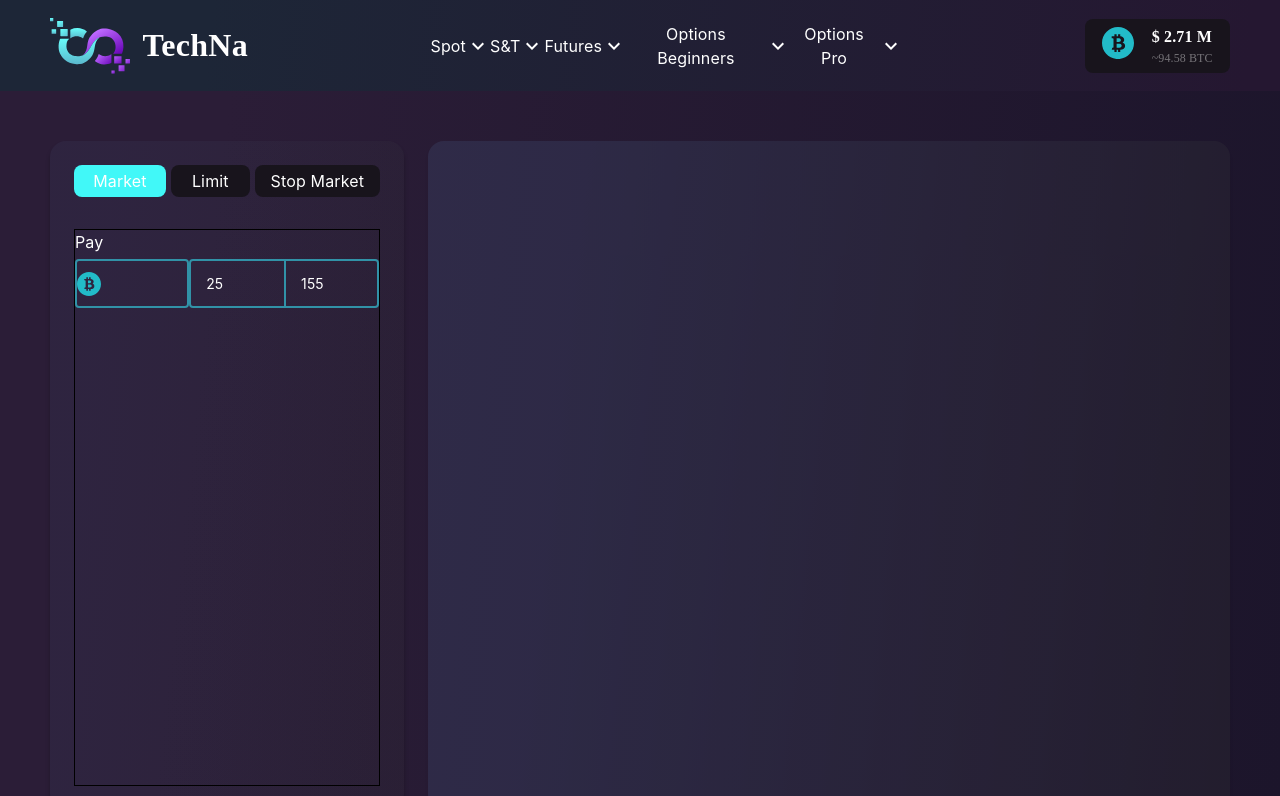
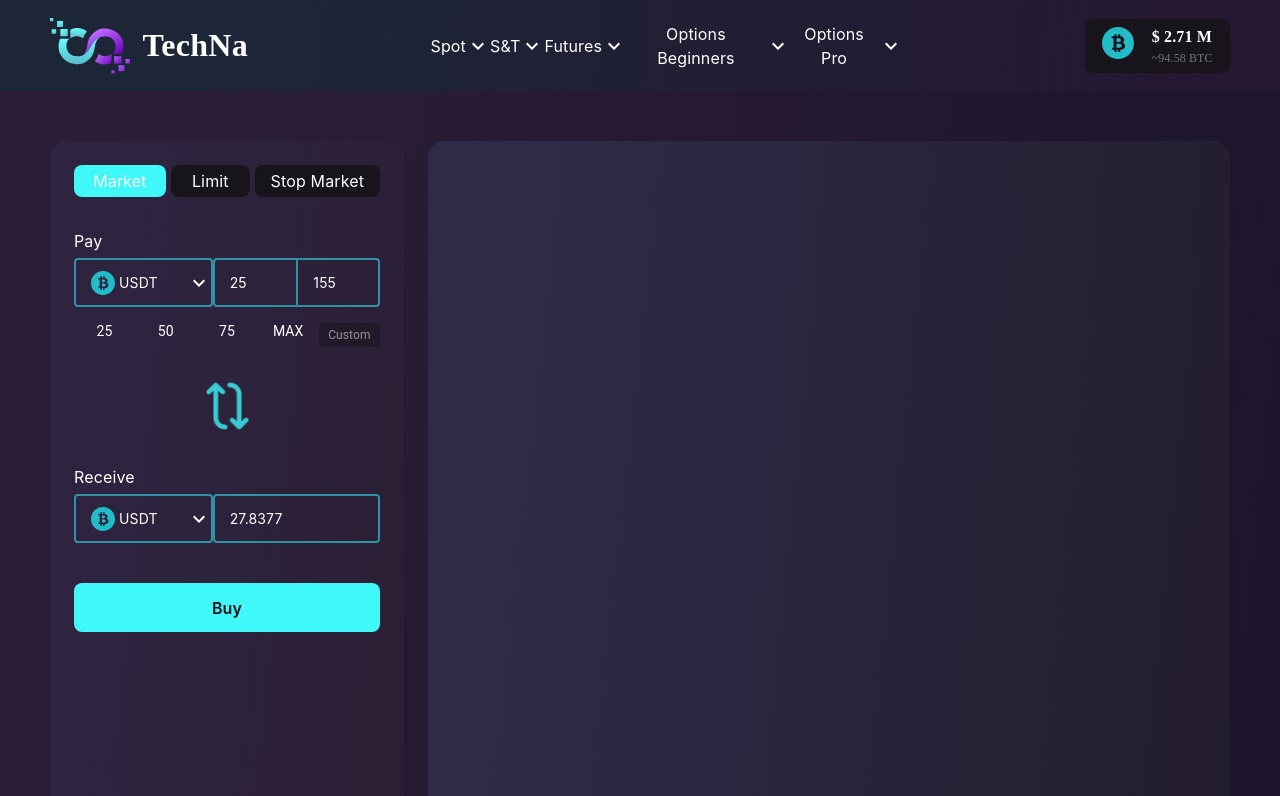
Before and after one commit to jayanta-developer/techna, a React (Create React App) app: page /spot in a window 1280 px wide. Shown: the top 796 px of the page. Built offline with nearby package versions, Linux system fonts and the light colour scheme.

Commit message:
working on tabes

```diff
--- a/src/Pages/Spot/index.jsx
+++ b/src/Pages/Spot/index.jsx
@@ -3,9 +3,10 @@ import { Box, Typography } from '@mui/material'
 import KeyboardArrowDownIcon from '@mui/icons-material/KeyboardArrowDown';
 import { sBitIcon } from "../../Assets/Data"
 
+import "./style.css"
 
-
-import "./style.css"
+//images
+import refreshLogo from "../../Assets/Images/image 124.png.svg"
 
 //component
 import NavBar from '../../Components/NavBar'
@@ -20,8 +21,6 @@ export default function Spot() {
       <Box className="spotContainer">
 
         <Box className="spotFBox">
-
-
           <Box className="spotSideMenu">
             {/* side menu */}
             <Box className="spotNavMenu">
@@ -36,29 +35,217 @@ export default function Spot() {
               </Box>
             </Box>
 
-            {/* tabe section */}
-            <Box className="tabeinnerSection market">
+            {/* tabe  marketSection */}
+            <Box sx={{ display: sideTab === 1 ? "flex" : "none" }} className="tabeinnerSection marketSection">
               <Typography className='sideMenuGText'>Pay</Typography>
+
               <Box className="usdTHeader">
                 <Box className="usdSelectorBox">
                   {sBitIcon}
-
+                  <Typography>USDT</Typography>
+                  <KeyboardArrowDownIcon sx={{ color: "#fff" }} />
                 </Box>
-
                 <Box className="usdTBox">
                   <Box><Typography>25</Typography></Box>
                   <Box><Typography>155</Typography></Box>
                 </Box>
               </Box>
 
+              <Box className="usdTHeaderValue">
+                <Box className="usdTHeaderValueItem">
+                  <Typography>25</Typography>
+                </Box>
+                <Box className="usdTHeaderValueItem">
+                  <Typography>50</Typography>
+                </Box>
+                <Box className="usdTHeaderValueItem">
+                  <Typography>75</Typography>
+                </Box>
+                <Box className="usdTHeaderValueItem">
+                  <Typography>MAX</Typography>
+                </Box>
+                <Box className="usdTHeaderValueItem customBtn">
+                  <Typography>Custom</Typography>
+                </Box>
+              </Box>
 
+              <Box className="placeholderRefres_box">
+                <img src={refreshLogo} />
+              </Box>
+              <Typography className='sideMenuGText'>Receive</Typography>
+
+              <Box className="usdTHeader">
+                <Box className="usdSelectorBox">
+                  {sBitIcon}
+                  <Typography>USDT</Typography>
+                  <KeyboardArrowDownIcon sx={{ color: "#fff" }} />
+                </Box>
+                <Box className="usdTBox RusdTBox">
+                  <Typography>27.8377</Typography>
+                </Box>
+              </Box>
+              <Box className="buyBtn">
+                <Typography>Buy</Typography>
+              </Box>
             </Box>
 
 
 
 
+
+
+
+
+
+
+
+
+
+
+
+
+
+
+
+
+
+
+            {/*Table  LimitSection */}
+            <Box sx={{ display: sideTab === 2 ? "flex" : "none" }} className="tabeinnerSection">
+              <Typography className='sideMenuGText'>Paid token</Typography>
+
+              <Box className="usdTHeader">
+                <Box className="usdSelectorBox">
+                  {sBitIcon}
+                  <Typography>MATIC</Typography>
+                  <KeyboardArrowDownIcon sx={{ color: "#fff" }} />
+                </Box>
+                <Box className="usdTBox">
+                  <Box><Typography>1.45</Typography></Box>
+                  <Box><Typography>25$</Typography></Box>
+                </Box>
+              </Box>
+
+              <Box className="usdTHeaderValue">
+                <Box className="usdTHeaderValueItem">
+                  <Typography>25</Typography>
+                </Box>
+                <Box className="usdTHeaderValueItem">
+                  <Typography>50</Typography>
+                </Box>
+                <Box className="usdTHeaderValueItem">
+                  <Typography>75</Typography>
+                </Box>
+                <Box className="usdTHeaderValueItem">
+                  <Typography>MAX</Typography>
+                </Box>
+                <Box className="usdTHeaderValueItem customBtn">
+                  <Typography>Custom</Typography>
+                </Box>
+              </Box>
+
+              <Typography className='sideMenuGText'>Expiry</Typography>
+              <Box className="usdTHeader">
+                <Box className="usdSelectorBox">
+                  <Typography>1 hour</Typography>
+                  <KeyboardArrowDownIcon sx={{ color: "#fff" }} />
+                </Box>
+                <Box className="usdTBox">
+                  <Box><Typography>1.45</Typography></Box>
+                  <Box><Typography>25$</Typography></Box>
+                </Box>
+              </Box>
+
+              <Box className="placeholderRefres_box">
+                <img src={refreshLogo} />
+              </Box>
+              <Typography className='sideMenuGText'>You Get</Typography>
+
+              <Box className="usdTHeader">
+                <Box className="usdSelectorBox">
+                  {sBitIcon}
+                  <Typography>BTC</Typography>
+                  <KeyboardArrowDownIcon sx={{ color: "#fff" }} />
+                </Box>
+                <Box className="usdTBox RusdTBox">
+                  <Typography>27.8377</Typography>
+                </Box>
+              </Box>
+              <Box className="buyBtn">
+                <Typography>Buy</Typography>
+              </Box>
+            </Box>
+
+
+
+
+
+
+
+
+
+
+
+
+
+
+
+
+
+            {/*Table  StopMarketSection */}
+            <Box sx={{ display: sideTab === 3 ? "flex" : "none" }} className="tabeinnerSection">
+              <Typography className='sideMenuGText'>Pay</Typography>
+
+              <Box className="usdTHeader">
+                <Box className="usdSelectorBox">
+                  {sBitIcon}
+                  <Typography>USDT</Typography>
+                  <KeyboardArrowDownIcon sx={{ color: "#fff" }} />
+                </Box>
+                <Box className="usdTBox">
+                  <Box><Typography>25</Typography></Box>
+                  <Box><Typography>155</Typography></Box>
+                </Box>
+              </Box>
+
+              <Box className="usdTHeaderValue">
+                <Box className="usdTHeaderValueItem">
+                  <Typography>25</Typography>
+                </Box>
+                <Box className="usdTHeaderValueItem">
+                  <Typography>50</Typography>
+                </Box>
+                <Box className="usdTHeaderValueItem">
+                  <Typography>75</Typography>
+                </Box>
+                <Box className="usdTHeaderValueItem">
+                  <Typography>MAX</Typography>
+                </Box>
+                <Box className="usdTHeaderValueItem customBtn">
+                  <Typography>Custom</Typography>
+                </Box>
+              </Box>
+
+              <Box className="placeholderRefres_box">
+                <img src={refreshLogo} />
+              </Box>
+              <Typography className='sideMenuGText'>Receive</Typography>
+
+              <Box className="usdTHeader">
+                <Box className="usdSelectorBox">
+                  {sBitIcon}
+                  <Typography>USDT</Typography>
+                  <KeyboardArrowDownIcon sx={{ color: "#fff" }} />
+                </Box>
+                <Box className="usdTBox RusdTBox">
+                  <Typography>27.8377</Typography>
+                </Box>
+              </Box>
+              <Box className="buyBtn">
+                <Typography>Buy</Typography>
+              </Box>
+            </Box>
           </Box>
-
 
 
 
--- a/src/Pages/Spot/style.css
+++ b/src/Pages/Spot/style.css
@@ -149,8 +149,6 @@
 .tabeinnerSection {
   width: 100%;
   height: 100%;
-  border: 1px solid;
-  display: flex;
   flex-direction: column;
 }
 .usdTHeader {
@@ -159,6 +157,7 @@
   display: flex;
   flex-direction: row;
   justify-content: space-between;
+  margin-bottom: 16px;
 }
 .usdSelectorBox {
   width: 145px;
@@ -167,6 +166,18 @@
   display: flex;
   flex-direction: row;
   align-items: center;
+  padding-left: 15px;
+  cursor: pointer;
+}
+.usdSelectorBox p {
+  color: #fff;
+  font-family: Inter;
+  font-size: 14px !important;
+  font-style: normal;
+  font-weight: 400 !important;
+  line-height: normal;
+  margin-left: 4px !important;
+  margin-right: 29px !important;
 }
 .usdTBox {
   width: 242px;
@@ -192,3 +203,72 @@
   font-weight: 400 !important;
   line-height: normal;
 }
+.usdTHeaderValue {
+  width: 100%;
+  display: flex;
+  flex-direction: row;
+  align-items: center;
+  justify-content: space-between;
+}
+.usdTHeaderValueItem {
+  width: 20%;
+  height: 24px;
+  display: flex;
+  justify-content: center;
+}
+.usdTHeaderValueItem p {
+  color: #fff;
+  font-size: 14px !important;
+  font-style: normal;
+  font-weight: 400 !important;
+  line-height: normal;
+}
+.customBtn p {
+  color: #fff;
+  font-size: 12px !important;
+  font-style: normal;
+  font-weight: 400 !important;
+  line-height: normal;
+}
+.customBtn {
+  border-radius: 4px;
+  opacity: 0.5;
+  background: #18141c;
+  display: flex;
+  align-items: center;
+  justify-content: center;
+}
+.placeholderRefres_box {
+  width: 100%;
+  height: 70px;
+  display: flex;
+  justify-content: center;
+  align-items: center;
+  margin: 24px 0;
+}
+.RusdTBox > :last-child {
+  border: 0px;
+}
+.RusdTBox {
+  display: flex;
+  align-items: center;
+  padding-left: 15px;
+}
+.buyBtn {
+  width: 100%;
+  height: 49px;
+  display: flex;
+  align-items: center;
+  justify-content: center;
+  border-radius: 8px;
+  background: #41f8f8;
+  margin-top: 24px;
+}
+.buyBtn p {
+  color: #18141c;
+  font-family: "inter" !important;
+  font-size: 16px !important;
+  font-style: normal;
+  font-weight: 600 !important;
+  line-height: normal;
+}
```
Also changed, not shown: src/Assets/Images/image 124.png.svg (added).
